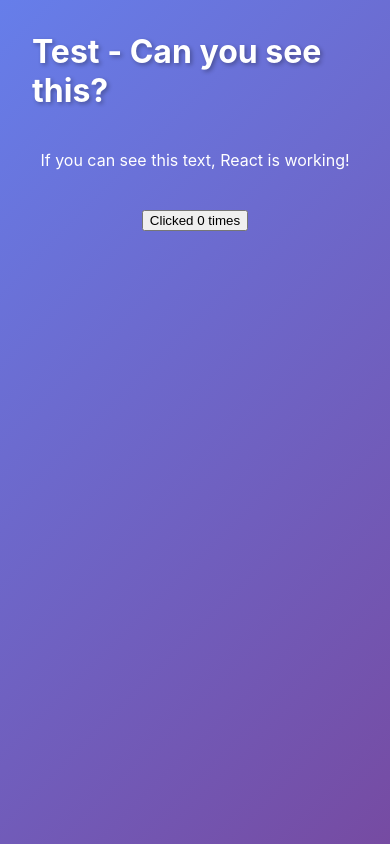
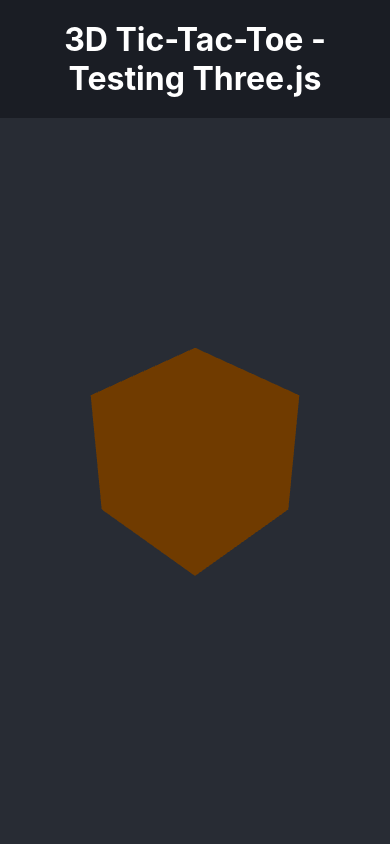
Before and after one commit to wreed3/tick-tack-toe, a React (Create React App) app: page / in a window 390 px wide. Built offline with nearby package versions, Linux system fonts and the light colour scheme.

Commit message:
add three.js canvas with test cube and orbit controls (#16)
Files changed:
  - src/App.js (update)
  - src/App.css (update)

```diff
--- a/src/App.css
+++ b/src/App.css
@@ -1,93 +1,16 @@
 .App {
+  text-align: center;
+  background-color: #282c34;
   min-height: 100vh;
-  background: linear-gradient(135deg, #667eea 0%, #764ba2 100%);
+  color: white;
 }
 
-.App-header {
-  padding: 2rem;
-  color: white;
-  display: flex;
-  flex-direction: column;
-  align-items: center;
-  gap: 1.5rem;
+.App h1 {
+  margin: 0;
+  padding: 20px;
+  background-color: #1a1d24;
 }
 
-h1 {
-  margin: 0;
-  font-size: 3rem;
-  text-shadow: 2px 2px 4px rgba(0, 0, 0, 0.3);
+canvas {
+  display: block;
 }
-
-.game-info {
-  background: rgba(255, 255, 255, 0.1);
-  backdrop-filter: blur(10px);
-  padding: 1rem 2rem;
-  border-radius: 12px;
-  border: 1px solid rgba(255, 255, 255, 0.2);
-}
-
-.game-info h2 {
-  margin: 0;
-  font-size: 1.5rem;
-}
-
-.reset-button {
-  background: linear-gradient(135deg, #667eea 0%, #764ba2 100%);
-  color: white;
-  border: none;
-  padding: 1rem 2rem;
-  font-size: 1.1rem;
-  border-radius: 8px;
-  cursor: pointer;
-  box-shadow: 0 4px 6px rgba(0, 0, 0, 0.2);
-  transition: transform 0.2s, box-shadow 0.2s;
-}
-
-.reset-button:hover {
-  transform: translateY(-2px);
-  box-shadow: 0 6px 12px rgba(0, 0, 0, 0.3);
-}
-
-.reset-button:active {
-  transform: translateY(0);
-}
-
-.instructions {
-  background: rgba(255, 255, 255, 0.1);
-  backdrop-filter: blur(10px);
-  padding: 1.5rem;
-  border-radius: 12px;
-  border: 1px solid rgba(255, 255, 255, 0.2);
-  max-width: 500px;
-}
-
-.instructions h3 {
-  margin-top: 0;
-  font-size: 1.3rem;
-}
-
-.instructions ul {
-  list-style: none;
-  padding: 0;
-  margin: 0;
-}
-
-.instructions li {
-  padding: 0.5rem 0;
-  font-size: 1.1rem;
-}
-
-/* Responsive design */
-@media (max-width: 768px) {
-  h1 {
-    font-size: 2rem;
-  }
-
-  .game-info h2 {
-    font-size: 1.2rem;
-  }
-
-  .instructions {
-    max-width: 90%;
-  }
-}
--- a/src/App.js
+++ b/src/App.js
@@ -1,18 +1,30 @@
-import { useState } from 'react';
+import React from 'react';
+import { Canvas } from '@react-three/fiber';
+import { OrbitControls } from '@react-three/drei';
 import './App.css';
 
+// Simple test cube to verify Three.js is working
+function TestCube() {
+  return (
+    <mesh>
+      <boxGeometry args={[1, 1, 1]} />
+      <meshStandardMaterial color="orange" />
+    </mesh>
+  );
+}
+
 function App() {
-  const [count, setCount] = useState(0);
-
   return (
     <div className="App">
-      <header className="App-header">
-        <h1>Test - Can you see this?</h1>
-        <p>If you can see this text, React is working!</p>
-        <button onClick={() => setCount(count + 1)}>
-          Clicked {count} times
-        </button>
-      </header>
+      <h1>3D Tic-Tac-Toe - Testing Three.js</h1>
+      <div style={{ width: '100vw', height: '80vh' }}>
+        <Canvas camera={{ position: [3, 3, 3], fov: 50 }}>
+          <ambientLight intensity={0.5} />
+          <pointLight position={[10, 10, 10]} />
+          <TestCube />
+          <OrbitControls />
+        </Canvas>
+      </div>
     </div>
   );
 }
```
